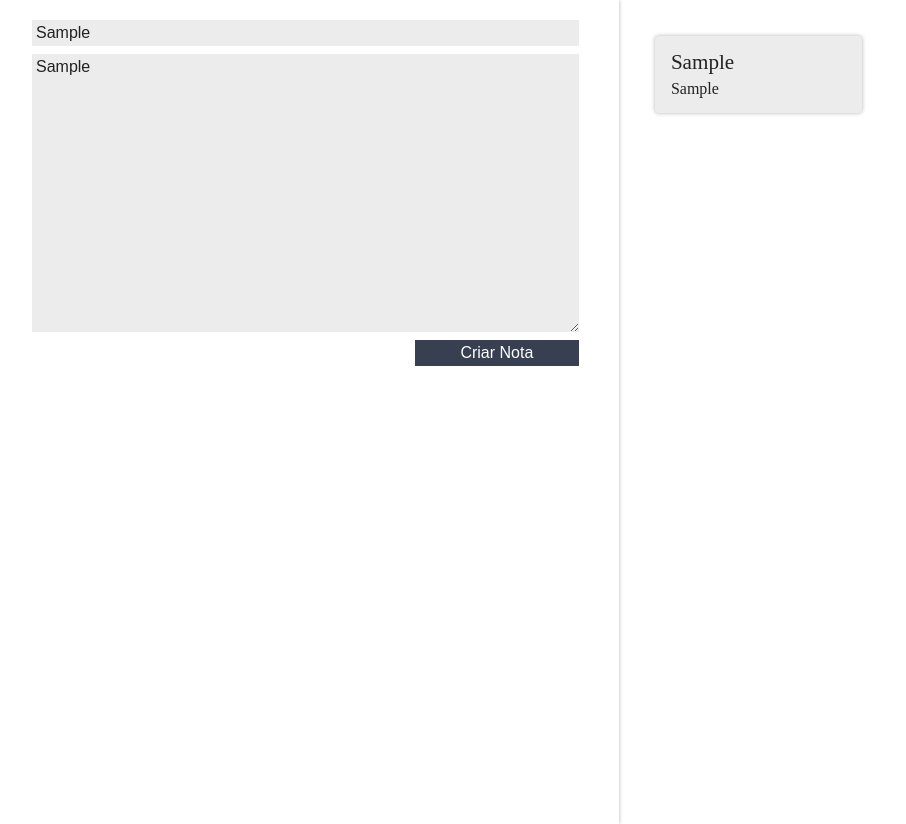
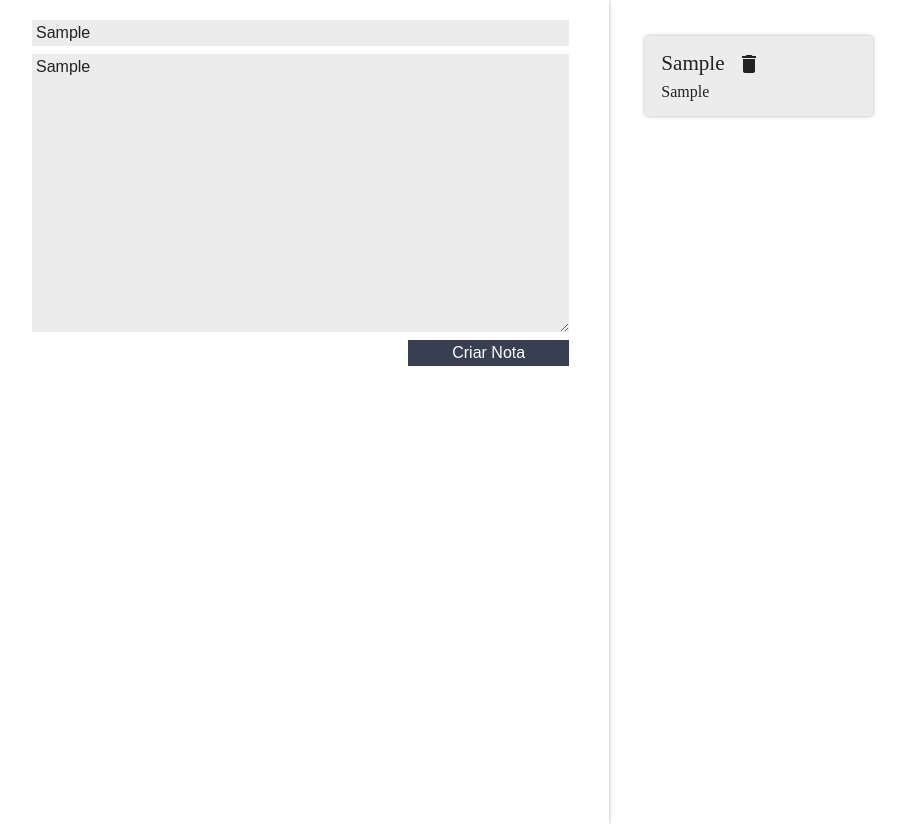
Before and after one commit to raigomes/ceep, a React (Create React App) app: page / in a window 1280 px wide. Both pictures are taken after typing "Sample", "Sample" into the empty fields and a click on the button "Criar Nota". Shown: the whole page, without its empty margins (8-914 px from the left). Built offline with nearby package versions, Linux system fonts and the light colour scheme.

Commit message:
Implementando funcionalidade de apagar nota

```diff
--- a/package.json
+++ b/package.json
@@ -3,6 +3,8 @@
   "version": "0.1.0",
   "private": true,
   "dependencies": {
+    "@material-ui/core": "^4.12.3",
+    "@material-ui/icons": "^4.11.2",
     "@testing-library/jest-dom": "^5.11.10",
     "@testing-library/react": "^11.2.6",
     "@testing-library/user-event": "^12.8.3",
--- a/src/App.js
+++ b/src/App.js
@@ -24,11 +24,22 @@ class App extends Component {
     this.setState(novoEstado)
   }
 
+  deletarNota(index) {
+    let arrayNotas = this.state.notas
+    arrayNotas.splice(index,1)
+    this.setState({ notas: arrayNotas })
+  }
+
   render() {
     return (
       <section className="conteudo">
-        <FormularioCadastro criaNota={this.criaNota.bind(this)} />
-        <ListaDeNotas notas={this.state.notas} />
+        <FormularioCadastro
+          criaNota={this.criaNota.bind(this)}
+        />
+        <ListaDeNotas
+          notas={this.state.notas}
+          apagarNota={this.deletarNota.bind(this)}
+        />
       </section>
     );
   }
--- a/src/components/CardNota/CardNota.jsx
+++ b/src/components/CardNota/CardNota.jsx
@@ -1,13 +1,21 @@
 import React, { Component } from "react";
+import DeleteIcon from '@material-ui/icons/Delete';
 
 import "./estilo.css";
 
 class CardNota extends Component {
+
+  apagar() {
+    const indice = this.props.indice
+    this.props.apagarNota(indice)
+  }
+
   render() {
     return (
       <section className="card-nota">
         <header className="card-nota_cabecalho">
           <h3 className="card-nota_titulo">{this.props.titulo}</h3>
+          <DeleteIcon onClick={this.apagar.bind(this)} />
         </header>
         <p className="card-nota_texto">{this.props.texto}</p>
       </section>
--- a/src/components/ListaDeNotas/ListaDeNotas.jsx
+++ b/src/components/ListaDeNotas/ListaDeNotas.jsx
@@ -9,7 +9,12 @@ class ListaDeNotas extends Component {
       <ul className="lista-notas">
         {this.props.notas.map((nota, index) => (
           <li key={index} className="lista-notas_item">
-            <CardNota titulo={nota.titulo} texto={nota.texto} />
+            <CardNota
+              apagarNota={this.props.apagarNota}
+              titulo={nota.titulo}
+              texto={nota.texto}
+              indice={index}
+            />
           </li>
         ))}
       </ul>
```
Also changed, not shown: 1 other file (tests, documents, lock files or other folders).
